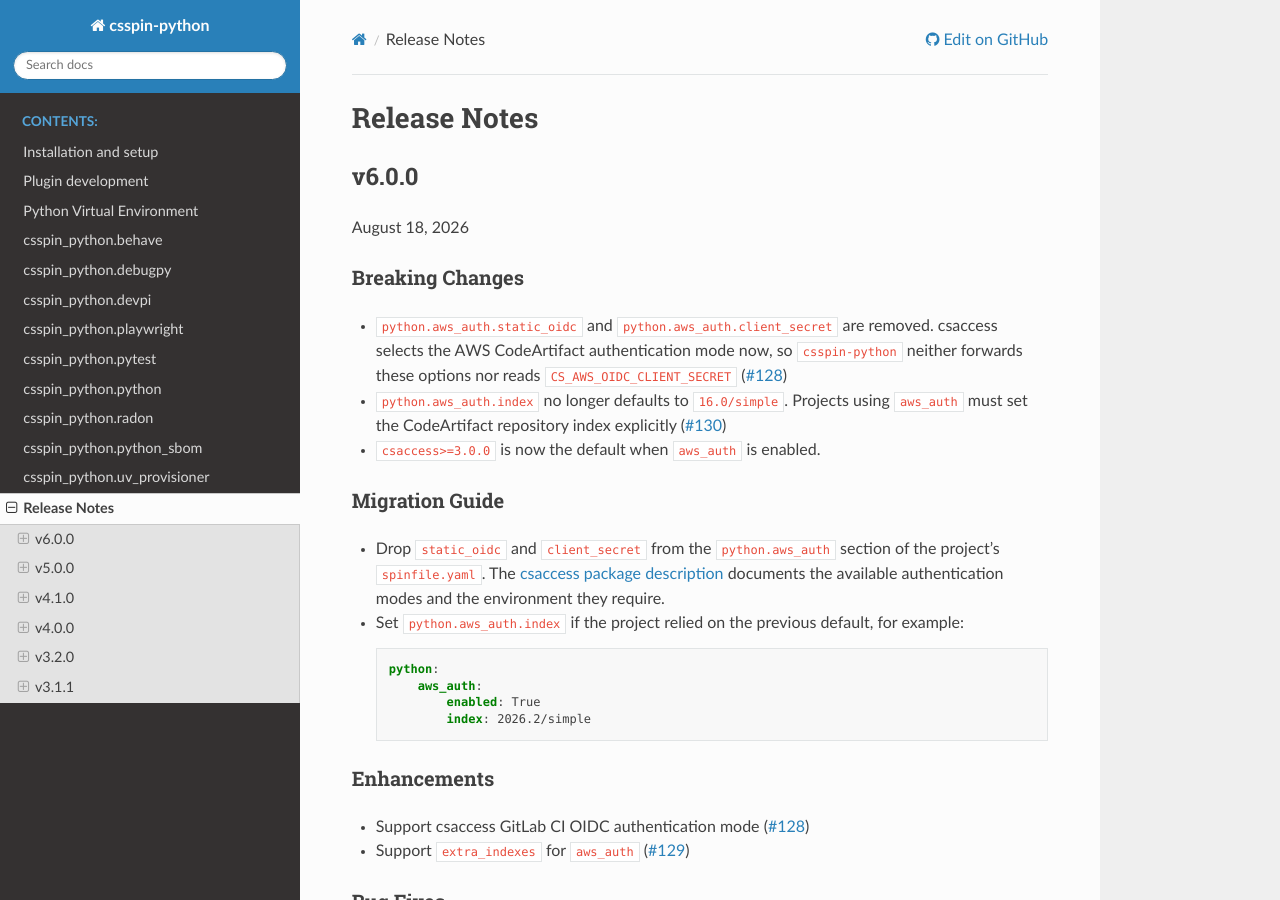
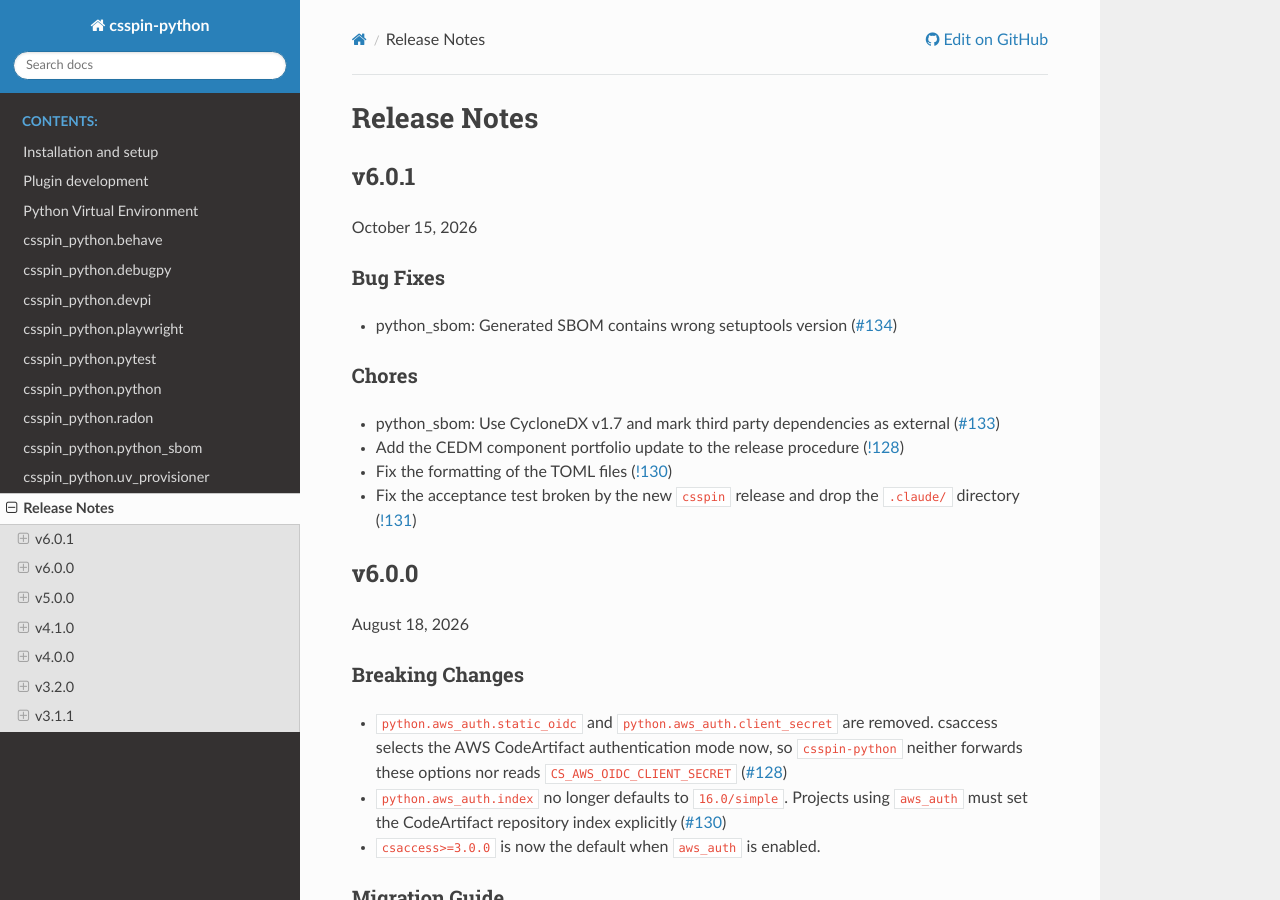
Before and after one commit to cslab/csspin-python, a Sphinx documentation site: the page built from doc/relnotes.rst, in a window 1280 px wide and 900 px high. Built offline with Sphinx 7.4.7 and the Read the Docs theme 3.1.0, drawn with Linux system fonts in a browser that asks for light colours.

```diff
--- a/doc/relnotes.rst
+++ b/doc/relnotes.rst
@@ -58,6 +58,30 @@
 =============
 Release Notes
 =============
+
+v6.0.1
+======
+
+October 15, 2026
+
+Bug Fixes
+---------
+
+- python_sbom: Generated SBOM contains wrong setuptools version (`#134
+  <https://code.contact.de/pod/components/csspin-python/-/work_items/134>`_)
+
+Chores
+------
+
+- python_sbom: Use CycloneDX v1.7 and mark third party dependencies as external
+  (`#133 <https://code.contact.de/pod/components/csspin-python/-/work_items/133>`_)
+- Add the CEDM component portfolio update to the release procedure (`!128
+  <https://code.contact.de/pod/components/csspin-python/-/merge_requests/128>`_)
+- Fix the formatting of the TOML files (`!130
+  <https://code.contact.de/pod/components/csspin-python/-/merge_requests/130>`_)
+- Fix the acceptance test broken by the new ``csspin`` release and drop the
+  ``.claude/`` directory (`!131
+  <https://code.contact.de/pod/components/csspin-python/-/merge_requests/131>`_)
 
 v6.0.0
 ======
```
